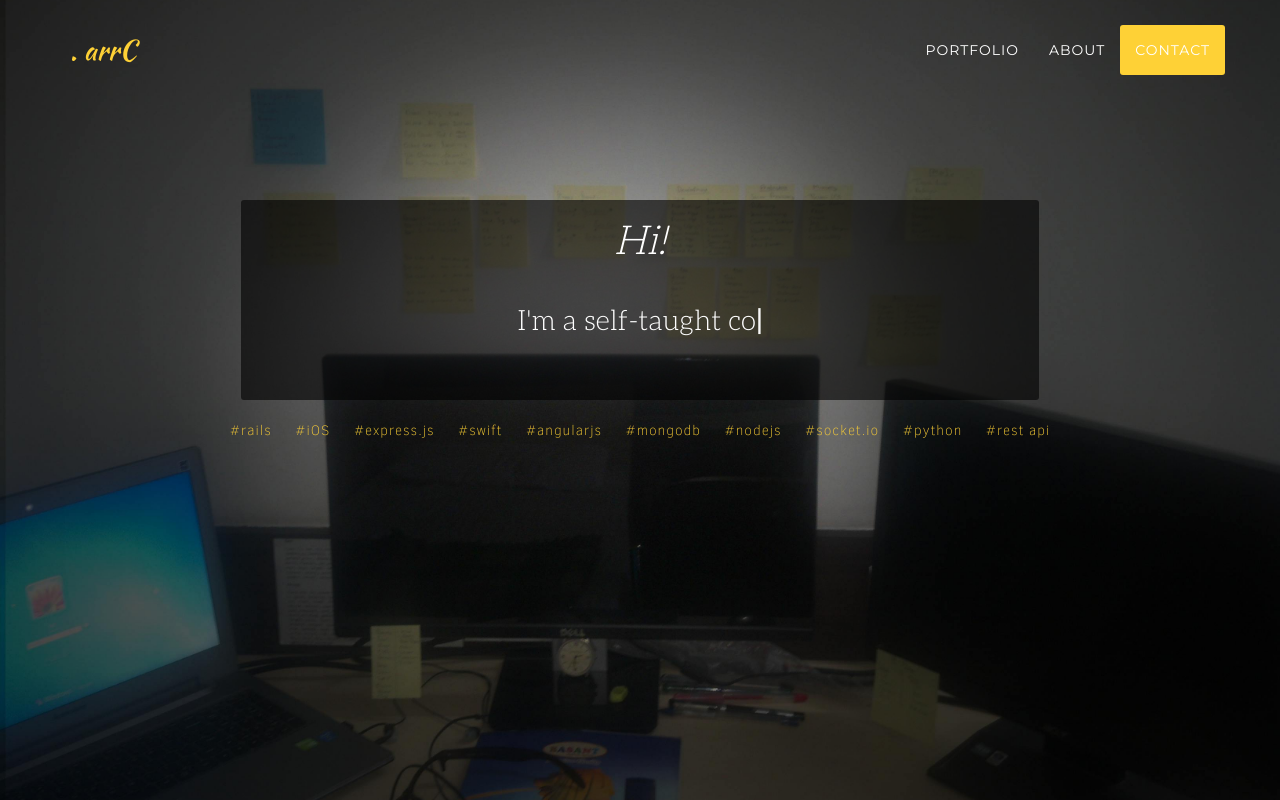
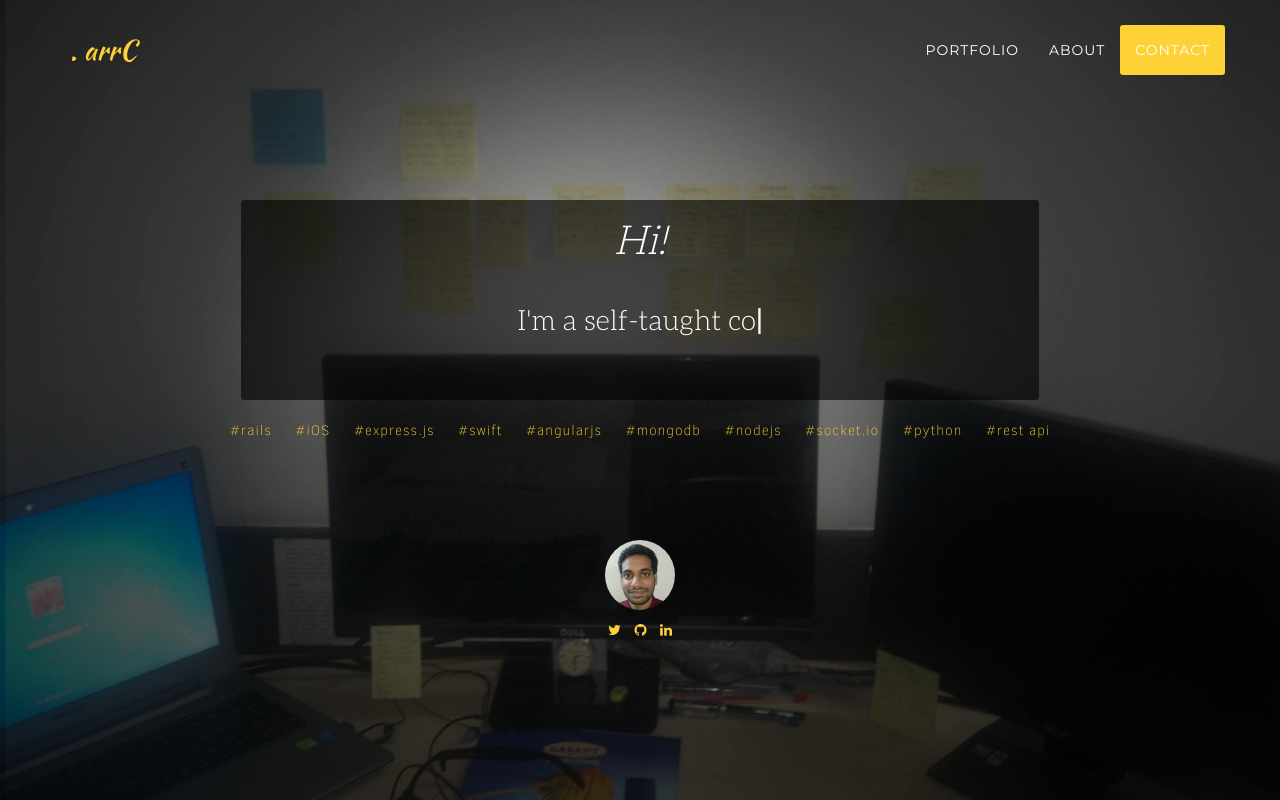
Before and after one commit to arrc/arrc-shadow, a website: page index.html in a window 1280 px wide. Shown: the top 800 px of the page. Drawn offline with nearby package versions, Linux system fonts and the light colour scheme; a web font is replaced by a local one.

Commit message:
done with hero section.

```diff
--- a/index.html
+++ b/index.html
@@ -9,7 +9,7 @@
     <meta name="description" content="">
     <meta name="author" content="">
 
-    <title>Agency - Start Bootstrap Theme</title>
+    <title>UI-arrC</title>
 
     <link href="css/typed.css" rel="stylesheet">
     <!-- Bootstrap Core CSS -->
@@ -95,6 +95,18 @@
                     <a href="" class="ar_i_tag">#socket.io</a>
                     <a href="" class="ar_i_tag">#python</a>
                     <a href="" class="ar_i_tag">#rest api</a>
+                </div>
+                <div class="ar_social_wrapper">
+                    <div class="ar_i_avatar_wrapper">
+                        <img src="/img/arrc.jpg" alt="arrC aka Naveen Kumar's profile image.">
+                    </div>
+                    <div class="ar_i_links">
+                        <span class="ar_i_icon ar_i_twitter"><a href="http://twitter.com/arrcoder"><i class="fa fa-twitter"></i></a></span>
+
+                        <span class="ar_i_icon ar_i_github"><a href="http://github.com/arrc"><i class="fa fa-github"></i></a></span>
+
+                        <span class="ar_i_icon ar_i_github"><a href="http://in.linkedin.com/arrcoder"><i class="fa fa-linkedin"></i></a></span>
+                    </div>
                 </div>
             </div>
         </div>
--- a/scss/home/_hero.scss
+++ b/scss/home/_hero.scss
@@ -79,6 +79,37 @@
                  color: aqua;
              }
          }
+
+         // Social links
+         .ar_social_wrapper {
+             margin: 100px auto 0;
+             width: 100px;
+
+             .ar_i_avatar_wrapper {
+                margin: 0 auto 10px;
+                overflow: hidden;
+                width: 70px;
+                height: 70px;
+                border-radius: 50%;
+
+                 img {
+                    max-width: 100%;
+                    max-height: auto;
+                 }
+             }
+
+             .ar_i_links {
+                 margin: 0 auto;
+             }
+
+             .ar_i_icon {
+                 padding: 5px;
+
+                 a:hover {
+                     color: aqua;
+                 }
+             }
+         }
      }
  }
 
```
Also changed, not shown: css/app.css, css/app.min.css, 1 other file.
